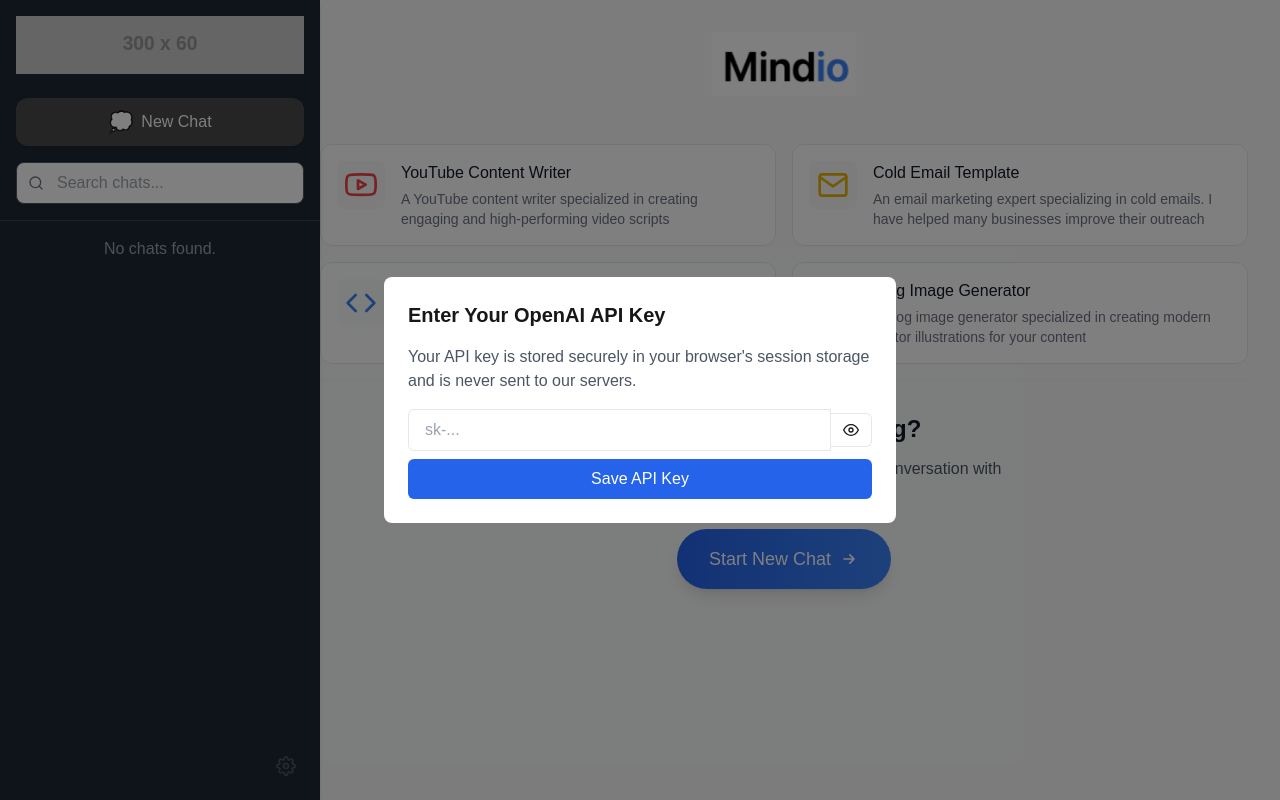
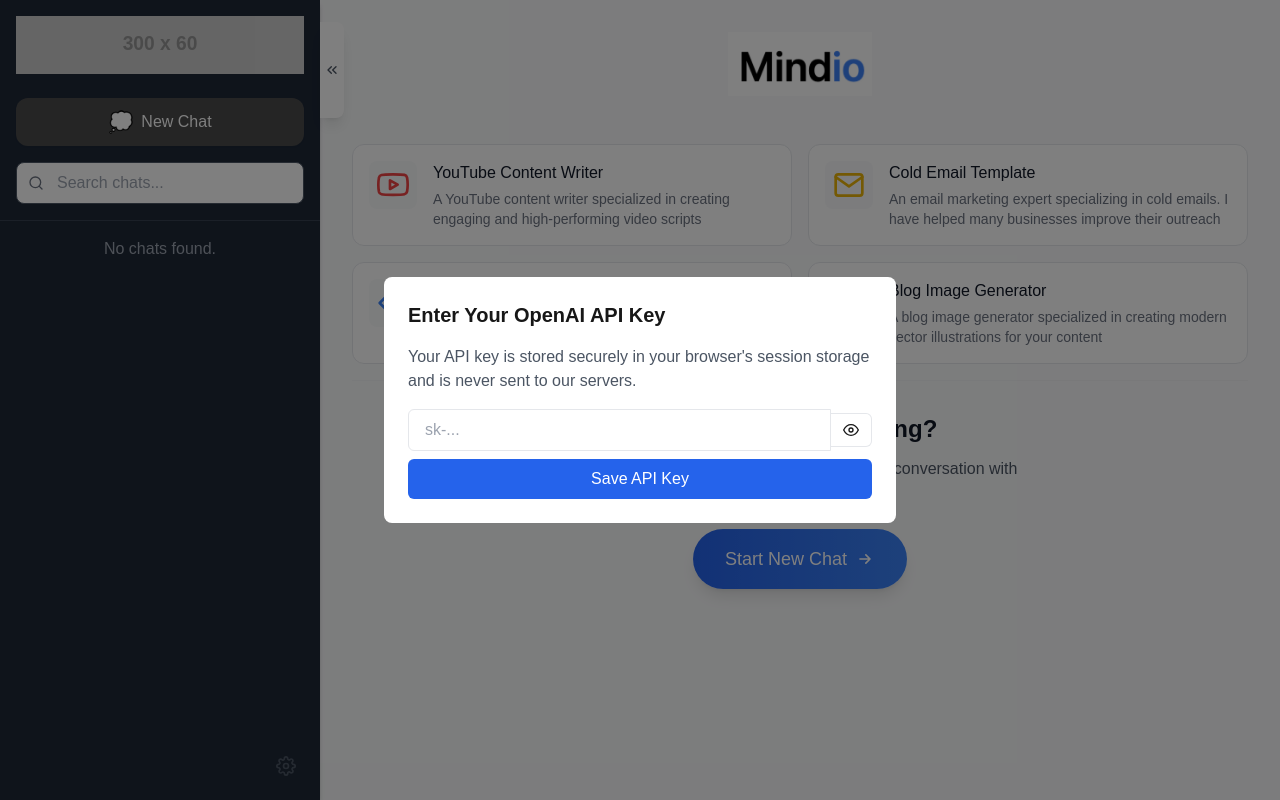
Before and after one commit to Eiad/Mindio-AI-Chat, a Next.js app: page /chat in a window 1280 px wide. Built offline with nearby package versions, Linux system fonts and the light colour scheme.

Commit message:
sidebar toggle feature

```diff
--- a/src/app/chat/[id]/page.js
+++ b/src/app/chat/[id]/page.js
@@ -7,10 +7,11 @@
 import ConfirmationModal from '../../../components/ConfirmationModal';
 import SettingsModal from '../../../components/SettingsModal';
 import { useChat } from '../../../context/ChatContext';
+import { FiChevronsLeft, FiChevronsRight } from 'react-icons/fi';
 
 export default function ChatPage() {
   const { dispatch } = useChat();
-  const [isSessionListOpen, setIsSessionListOpen] = useState(false);
+  const [isSessionListOpen, setIsSessionListOpen] = useState(true);
   const [deleteSessionId, setDeleteSessionId] = useState(null);
   const [showSettings, setShowSettings] = useState(false);
 
@@ -37,11 +38,9 @@
     <div className="flex h-screen overflow-hidden">
       <div
         className={`
-          fixed inset-y-0 left-0 bg-white shadow-md z-40
-          transform transition-transform duration-300 ease-in-out
+          fixed inset-y-0 left-0 w-80 bg-white shadow-md z-40
+          transform transition-all duration-300 ease-in-out
           ${isSessionListOpen ? 'translate-x-0' : '-translate-x-full'}
-          md:relative md:translate-x-0
-          ${isSessionListOpen ? 'block' : 'hidden md:block'}
         `}
       >
         <SessionList
@@ -50,17 +49,31 @@
         />
       </div>
 
-      {!isSessionListOpen && (
-        <button
-          onClick={toggleSessionList}
-          className="md:hidden fixed top-4 left-4 z-50 w-10 h-10 flex items-center justify-center text-2xl text-gray-700 focus:outline-none bg-white rounded-full shadow-lg"
-          aria-label="Toggle Session List"
-        >
-          <FiMenu />
-        </button>
-      )}
+      <button
+        onClick={toggleSessionList}
+        className={`
+          fixed top-[70px] -translate-y-1/2 z-50
+          w-6 h-24 bg-white shadow-lg rounded-r-lg
+          flex items-center justify-center
+          hover:bg-gray-50 transition-all duration-300
+          focus:outline-none
+          transform ${isSessionListOpen ? 'translate-x-80' : 'translate-x-0'}
 
-      <div className="flex-1 relative overflow-hidden w-full bg-gray-50">
+        `}
+        aria-label="Toggle Session List"
+      >
+        {isSessionListOpen ? (
+          <FiChevronsLeft className="w-4 h-4 text-gray-600" />
+        ) : (
+          <FiChevronsRight className="w-4 h-4 text-gray-600" />
+        )}
+      </button>
+
+      <div className={`
+        flex-1 relative overflow-hidden w-full bg-gray-50
+        transition-all duration-300 ease-in-out
+        ${isSessionListOpen ? 'md:ml-80' : 'ml-0'}
+      `}>
         <ChatWindow />
       </div>
 
--- a/src/app/chat/page.js
+++ b/src/app/chat/page.js
@@ -4,10 +4,10 @@
 import ChatWindow from '../../components/ChatWindow';
 import SessionList from '../../components/SessionList';
 import SettingsModal from '../../components/SettingsModal';
-import { FiMenu } from 'react-icons/fi';
+import { FiChevronsLeft, FiChevronsRight } from 'react-icons/fi';
 
 export default function ChatIndexPage() {
-  const [isSessionListOpen, setIsSessionListOpen] = useState(false);
+  const [isSessionListOpen, setIsSessionListOpen] = useState(true);
   const [showSettings, setShowSettings] = useState(false);
 
   const toggleSessionList = () => {
@@ -18,27 +18,39 @@
     <div className="flex h-screen overflow-hidden">
       <div
         className={`
-          fixed inset-y-0 left-0 w-72 bg-white shadow-md z-40
-          transform transition-transform duration-300 ease-in-out
+          fixed inset-y-0 left-0 w-80 bg-white shadow-md z-40
+          transform transition-all duration-300 ease-in-out
           ${isSessionListOpen ? 'translate-x-0' : '-translate-x-full'}
-          md:relative md:translate-x-0
-          ${isSessionListOpen ? 'block' : 'hidden md:block'}
         `}
       >
         <SessionList onOpenSettings={() => setShowSettings(true)} />
       </div>
 
-      {!isSessionListOpen && (
-        <button
-          onClick={toggleSessionList}
-          className="md:hidden fixed top-4 left-4 z-50 w-10 h-10 flex items-center justify-center text-2xl text-gray-700 focus:outline-none bg-white rounded-full shadow-lg"
-          aria-label="Toggle Session List"
-        >
-          <FiMenu />
-        </button>
-      )}
+      <button
+        onClick={toggleSessionList}
+        className={`
+          fixed top-[70px] -translate-y-1/2 z-50
+          w-6 h-24 bg-white shadow-lg rounded-r-lg
+          flex items-center justify-center
+          hover:bg-gray-50 transition-all duration-300
+          focus:outline-none
+          transform ${isSessionListOpen ? 'translate-x-80' : 'translate-x-0'}
 
-      <div className="flex-1 relative overflow-hidden w-full bg-gray-50">
+        `}
+        aria-label="Toggle Session List"
+      >
+        {isSessionListOpen ? (
+          <FiChevronsLeft className="w-4 h-4 text-gray-600" />
+        ) : (
+          <FiChevronsRight className="w-4 h-4 text-gray-600" />
+        )}
+      </button>
+
+      <div className={`
+        flex-1 relative overflow-hidden w-full bg-gray-50
+        transition-all duration-300 ease-in-out
+        ${isSessionListOpen ? 'md:ml-80' : 'ml-0'}
+      `}>
         <ChatWindow />
       </div>
 
```
